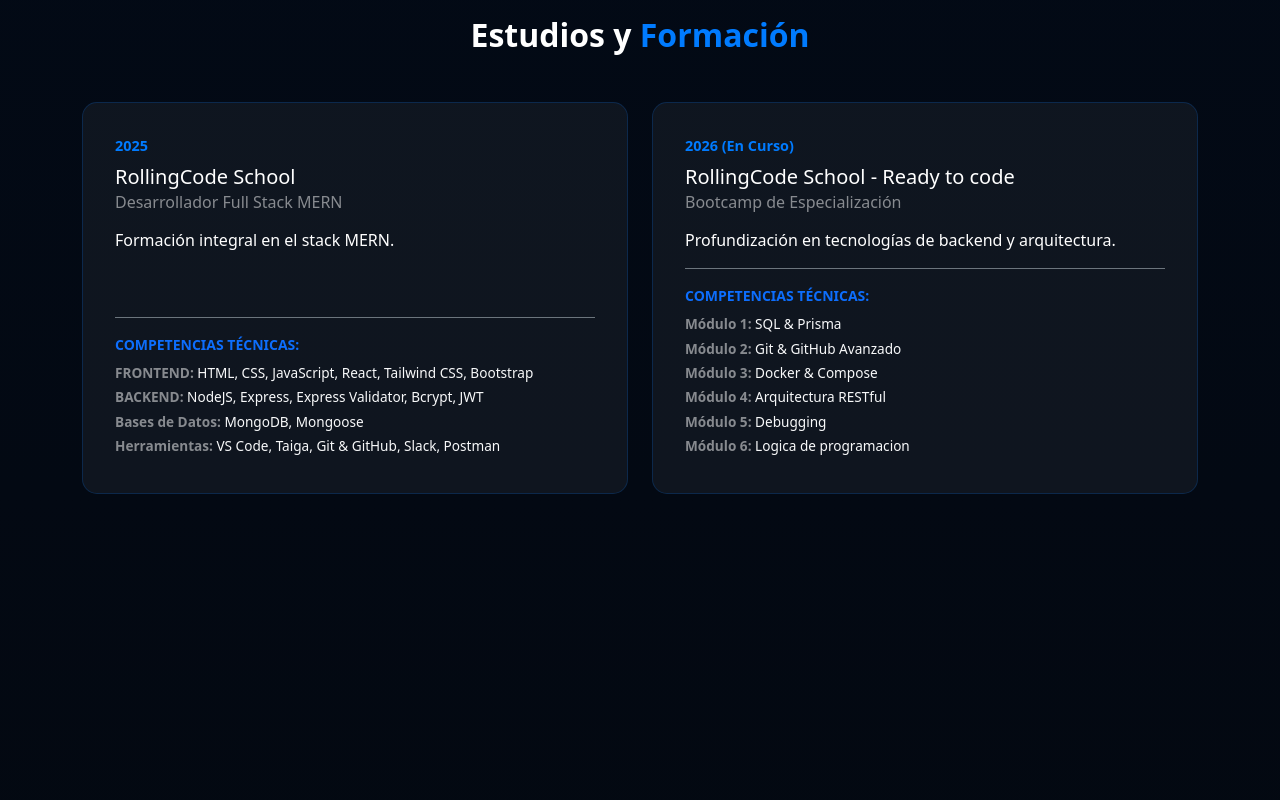
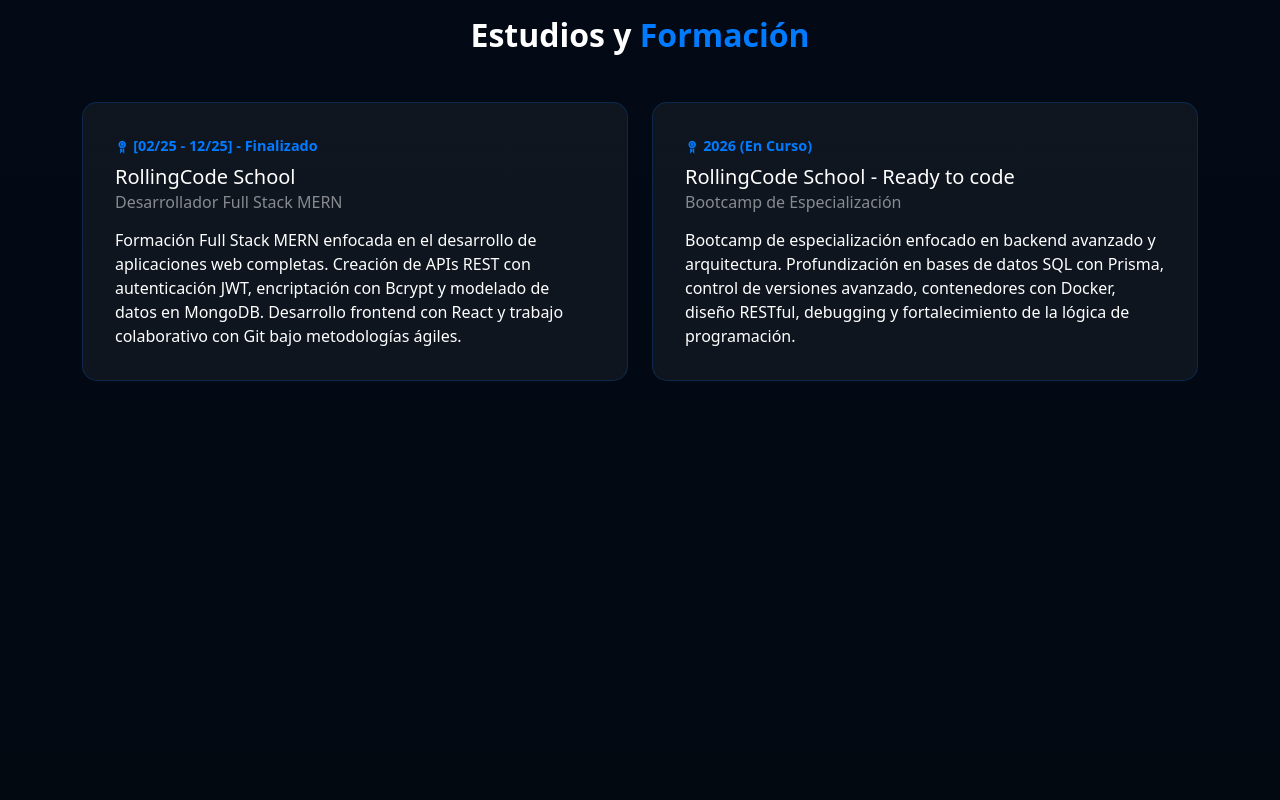
Before and after one commit to Maxii34/Mi-Portafolio-FullStack, a React (Vite) app: page / in a window 1280 px wide. Shown: the part 1120-1920 px from the top of the page. Built offline with nearby package versions, Linux system fonts and the light colour scheme.

Commit message:
Mejoras en los componentes educacion, contacto y menu

```diff
--- a/src/Components/page/SectorContacto.jsx
+++ b/src/Components/page/SectorContacto.jsx
@@ -57,7 +57,7 @@
       }}
     >
       <h2 className="section-title pb-1">
-        Trabajemos <span className="text-highlight">Juntos</span>
+        Contacto <span className="text-highlight">Directo</span>
       </h2>
 
       <Row className="justify-content-center">
--- a/src/Components/page/SectorEducacion.jsx
+++ b/src/Components/page/SectorEducacion.jsx
@@ -1,4 +1,5 @@
 import { Container, Row, Col, Card } from "react-bootstrap";
+import { GiAchievement } from "react-icons/gi";
 
 export const SectorEducacion = () => {
   const estudios = [
@@ -6,8 +7,9 @@
       id: 1,
       institucion: "RollingCode School",
       titulo: "Desarrollador Full Stack MERN",
-      periodo: "2025",
-      descripcion: "Formación integral en el stack MERN.",
+      periodo: "[02/25 - 12/25] - Finalizado",
+      descripcion:
+        "Formación Full Stack MERN enfocada en el desarrollo de aplicaciones web completas. Creación de APIs REST con autenticación JWT, encriptación con Bcrypt y modelado de datos en MongoDB. Desarrollo frontend con React y trabajo colaborativo con Git bajo metodologías ágiles.",
       competencias: [
         {
           label: "FRONTEND",
@@ -29,7 +31,8 @@
       institucion: "RollingCode School - Ready to code",
       titulo: "Bootcamp de Especialización",
       periodo: "2026 (En Curso)",
-      descripcion: "Profundización en tecnologías de backend y arquitectura.",
+      descripcion:
+        "Bootcamp de especialización enfocado en backend avanzado y arquitectura. Profundización en bases de datos SQL con Prisma, control de versiones avanzado, contenedores con Docker, diseño RESTful, debugging y fortalecimiento de la lógica de programación.",
       competencias: [
         { label: "Módulo 1", items: "SQL & Prisma" },
         { label: "Módulo 2", items: "Git & GitHub Avanzado" },
@@ -42,7 +45,11 @@
   ];
 
   return (
-    <Container className="pt-5  mt-lg-5" id="educacion" style={{ minHeight: '115vh', scrollMarginTop: '15px'  }}>
+    <Container
+      className="pt-5  mt-lg-5"
+      id="educacion"
+      style={{ minHeight: "115vh", scrollMarginTop: "15px" }}
+    >
       <h2 className="section-title pt-5">
         Estudios y <span className="text-highlight">Formación</span>
       </h2>
@@ -52,7 +59,9 @@
           <Col md={6} key={estudio.id} className="d-flex align-items-stretch">
             <Card className="education-card p-3 h-auto">
               <Card.Body className="d-flex flex-column">
-                <div className="edu-year">{estudio.periodo}</div>
+                <div className="edu-year">
+                  <GiAchievement /> {estudio.periodo}
+                </div>
                 <Card.Title className="edu-institution">
                   {estudio.institucion}
                 </Card.Title>
@@ -64,7 +73,8 @@
                   {estudio.descripcion}
                 </Card.Text>
 
-                <div className="mt-auto pt-3 border-top border-secondary">
+                {/*
+<div className="mt-auto pt-1 border-top border-secondary mt-0">
   <p className="small fw-bold text-uppercase mb-2 text-primary">
     Competencias Técnicas:
   </p>
@@ -81,6 +91,7 @@
     </div>
   ))}
 </div>
+*/}
               </Card.Body>
             </Card>
           </Col>
--- a/src/Components/shared/Menu.jsx
+++ b/src/Components/shared/Menu.jsx
@@ -28,7 +28,7 @@
             <Nav.Link href="#educacion" className="px-3 fs-5">Educación</Nav.Link>
             <Nav.Link href="#proyectos" className="px-3 fs-5">Proyectos</Nav.Link>
             <Nav.Link href="#habilidades" className="px-3 fs-5">Habilidades</Nav.Link>
-            <Nav.Link href="#contacto" className="px-3 fs-5">Contactame</Nav.Link>
+            <Nav.Link href="#contacto" className="px-3 fs-5">Contacto</Nav.Link>
           </Nav>
 
           {/* Espaciador para que el logo no se vea desplazado si quieres simetría perfecta */}
```
Lines whose indentation alone changed are shown as unchanged.
